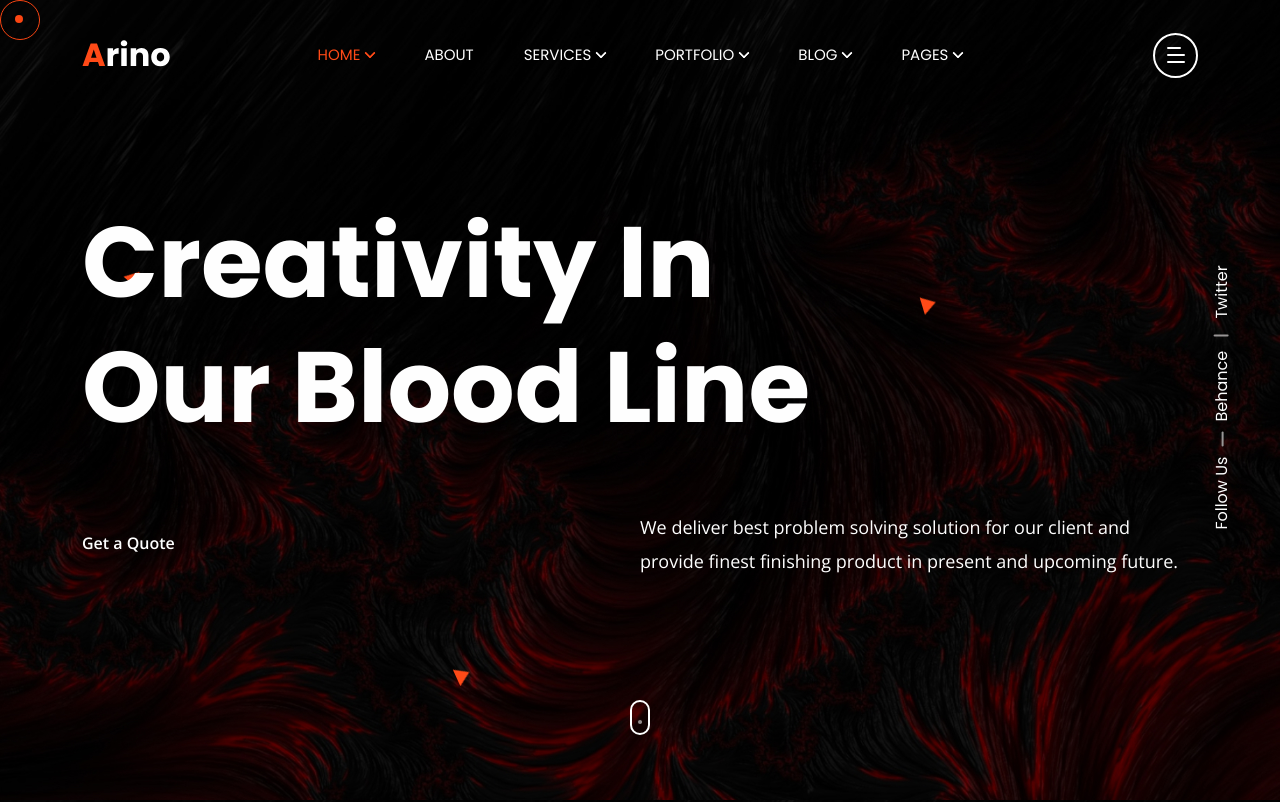
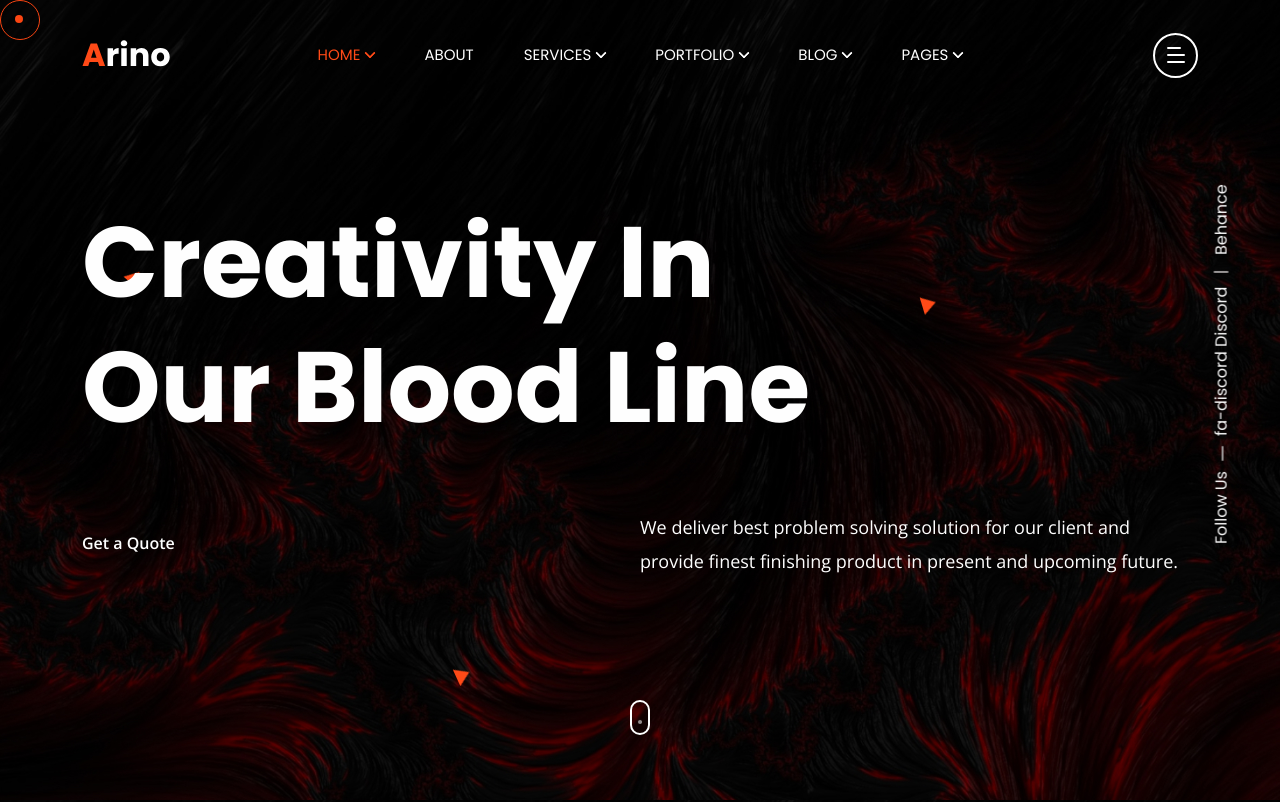
Before and after one commit to risuscreative/alphawebsite, a React (Create React App) app: page / in a window 1280 px wide. Shown: the top 802 px of the page. Built offline with nearby package versions, Linux system fonts and the light colour scheme; some icons are missing.

Commit message:
Update Home.jsx

```diff
--- a/src/components/Pages/Home.jsx
+++ b/src/components/Pages/Home.jsx
@@ -21,12 +21,12 @@ export default function Home() {
   // Hero Social Links
   const heroSocialLinks = [
     {
-      name: 'Behance',
-      links: '/',
+      name: 'fa-discord Discord',
+      links: 'https://discord.gg/7Q7EbNKHha',
     },
     {
-      name: 'Twitter',
-      links: '/',
+      name: 'Behance',
+      links: 'https://behance.net/alphagrafik ',
     },
   ];
 
```
